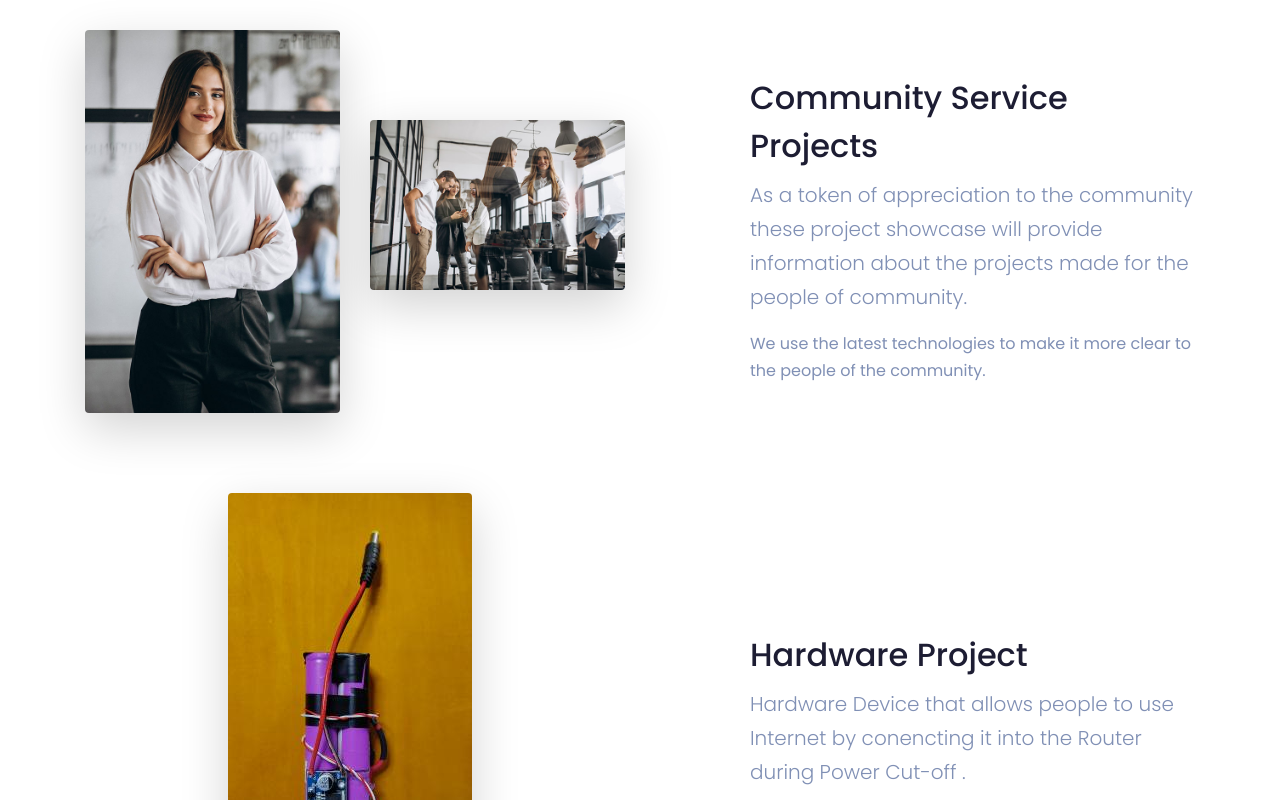
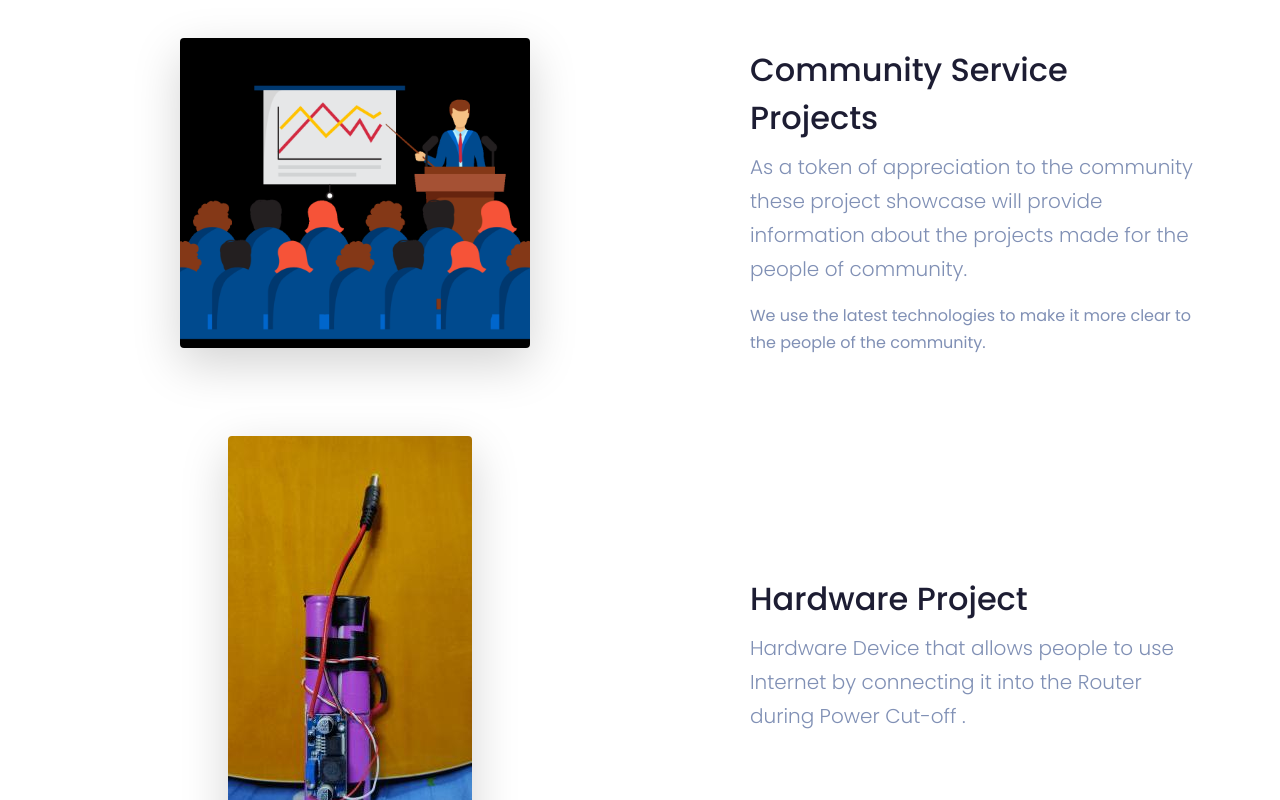
Before and after one commit to haykmell/greetings-n-gratitude, a React (Create React App) app: page /about-us in a window 1280 px wide. Shown: the part 380-1180 px from the top of the page. Built offline with nearby package versions, Linux system fonts and the light colour scheme.

Commit message:
Added section

```diff
--- a/src/components/AboutUs.js
+++ b/src/components/AboutUs.js
@@ -42,13 +42,13 @@ const AboutUs = () => {
                             <div className="row align-items-center justify-content-between">
                                 <div className="col-12 col-lg-6 mb-6 mb-lg-0">
                                     <div className="row align-items-center">
-                                        <div className="col-6">
-                                            <img src="./images/about/10.jpg" className="img-fluid rounded shadow-lg" alt="..." />
+                                        <div className="col-8 offset-2">
+                                            <img src="./images/study.png" className="img-fluid rounded shadow-lg" alt="..." />
                                         </div>
-                                        <div className="col-6">
-                                            <img src="./images/about/11.jpg" className="img-fluid rounded shadow-lg mb-5" alt="..." />
-                                            {/* <img src="./images/about/13.jpg" className="img-fluid rounded shadow-lg" alt="..." /> */}
-                                        </div>
+                                        {/* <div className="col-6"> */}
+                                        {/* <img src="./images/about/11.jpg" className="img-fluid rounded shadow-lg mb-5" alt="..." /> */}
+                                        {/* <img src="./images/about/13.jpg" className="img-fluid rounded shadow-lg" alt="..." /> */}
+                                        {/* </div> */}
                                     </div>
                                 </div>
                                 <div className="col-12 col-lg-6 col-xl-5">
@@ -76,7 +76,7 @@ const AboutUs = () => {
                                 <div className="col-12 col-lg-6 col-xl-5">
                                     <div>
                                         <h2 className="mt-3 font-w-5">Hardware Project</h2>
-                                        <p className="lead">Hardware Device that allows people to use Internet by conencting it into the Router during Power Cut-off
+                                        <p className="lead">Hardware Device that allows people to use Internet by connecting it into the Router during Power Cut-off
 .</p>
                                         {/* <p className="mb-0">We use the latest technologies to make it more clear to the people of the community.</p> */}
                                     </div>
```
Also changed, not shown: public/images/study.png (added).
